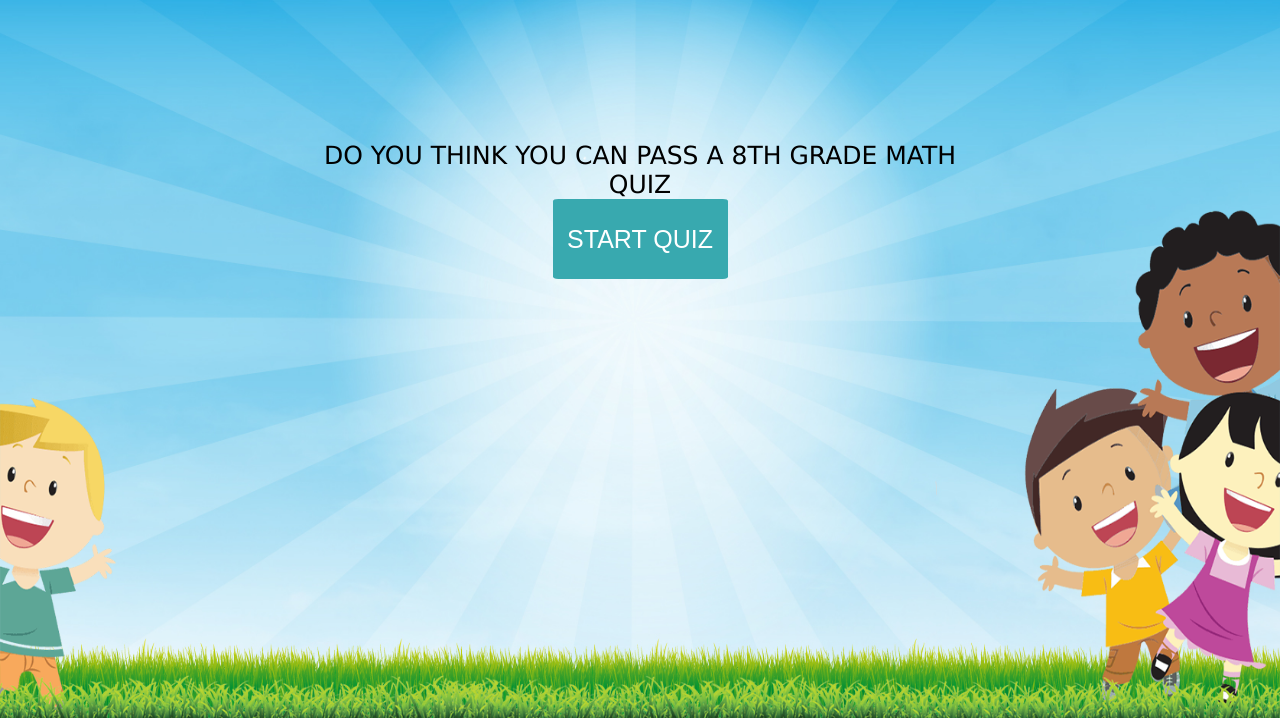
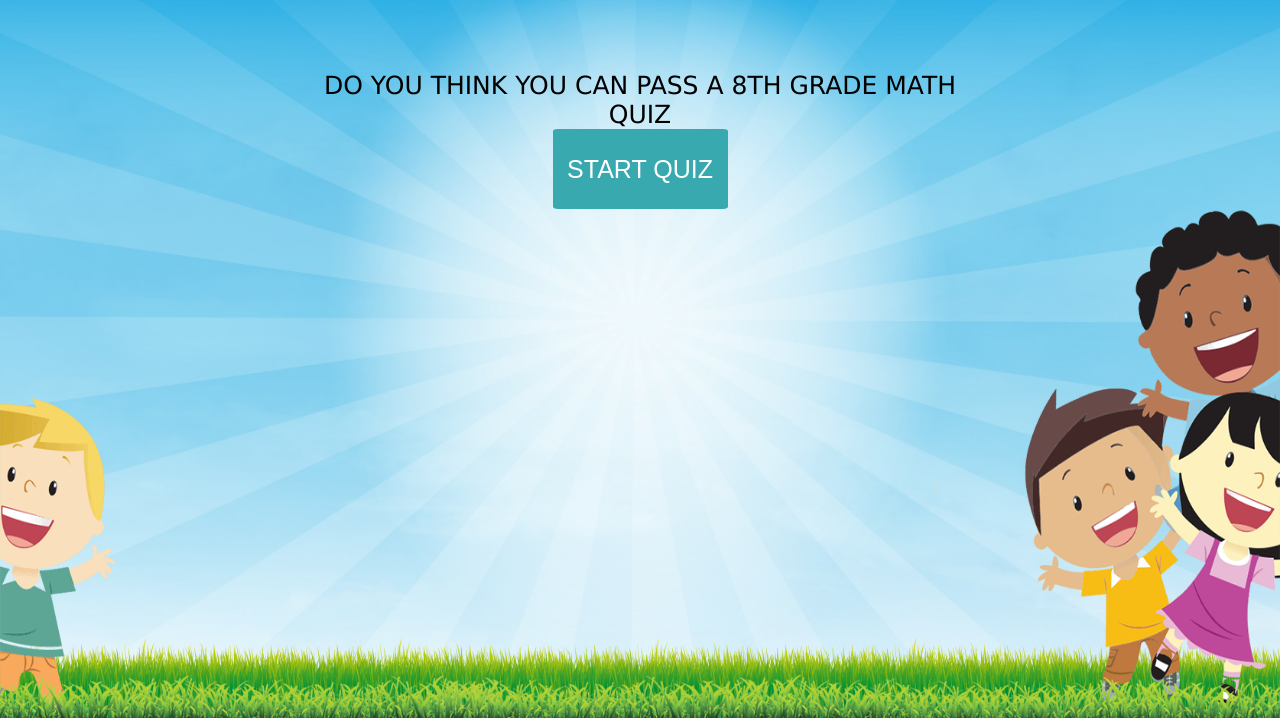
Before and after one commit to dvd2x/quiz-app, a plain HTML site: page index.html in a window 1280 px wide. Shown: the part 82-800 px from the top of the page. Drawn offline with nearby package versions, Linux system fonts and the light colour scheme.

Commit message:
updated css

```diff
--- a/index.css
+++ b/index.css
@@ -80,10 +80,6 @@ body {
   text-align: center;
 }
 
-.quiz {
-  padding-top: 1%;
-}
-
 /* Header */
 .logo {
   float: left;
@@ -114,7 +110,6 @@ h1 {
   font-weight: 300;
   margin-left: auto;
   margin-right: auto;
-  padding-top: 10px;
 }
 
 p {
@@ -131,7 +126,7 @@ p {
   font-weight: 300;
   margin-left: auto;
   margin-right: auto;
-  padding-top: 15%;
+  padding-top: 12%;
   text-transform: uppercase;
 }
 
@@ -229,12 +224,10 @@ li {
 @media only screen and (min-width: 650px) {
   .start {
     width: 650px;
-    padding-top: 8%;
     text-align: center;
   }
 
   .quizStart {
-    padding-top: 5%;
     text-align: center;
   }
 }
@@ -242,7 +235,7 @@ li {
 @media only screen and (min-width: 360px) {
   .start,
   h1 {
-    padding-top: 8%;
+    padding-top: 4%;
     font-size: 25px;
     text-align: center;
     margin-left: auto;
@@ -251,7 +244,7 @@ li {
 
   .quizStart,
   h2 {
-    padding-top: 10%;
+    padding-top: 8%;
     font-size: 23px;
     text-align: center;
   }
```
